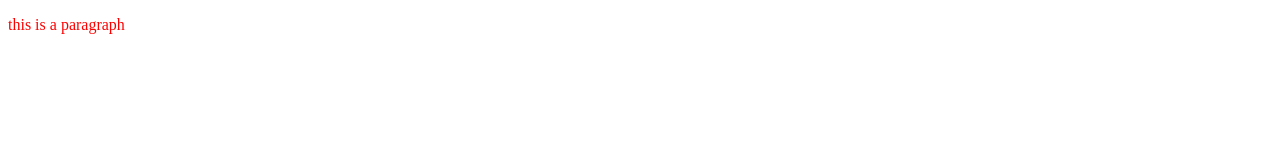
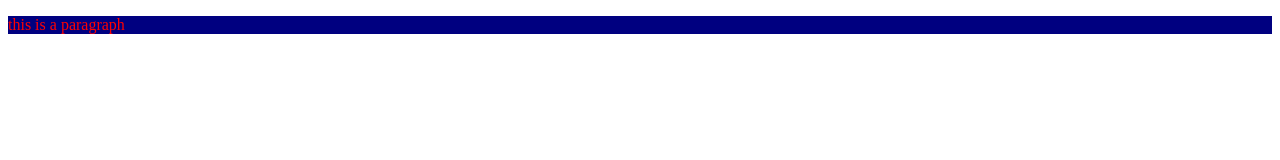
Before and after one commit to pujaraj9135/local-repo, a plain HTML site: page index.html in a window 1280 px wide. Drawn offline with Linux system fonts and the light colour scheme.

Commit message:
no changes

```diff
--- a/style.css
+++ b/style.css
@@ -1,3 +1,4 @@
 p{
     color: red;
+    background-color: navy;
 }
```
